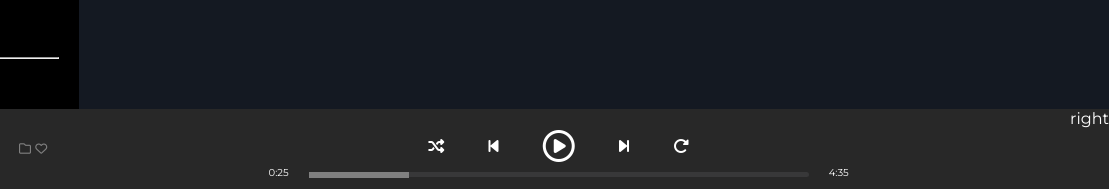
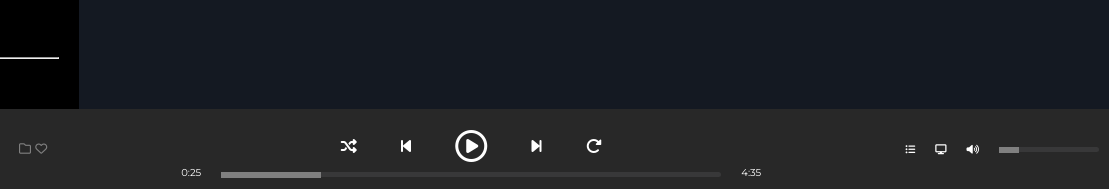
Before and after one commit to ChristianMazzaro/html-css-spotifyweb, a plain HTML site: page index.html in a window 1280 px wide. Shown: the part 611-800 px from the top of the page, 171-1280 px from the left. Drawn offline with Linux system fonts and the light colour scheme.

Commit message:
conclusione footer

```diff
--- a/css/debug.css
+++ b/css/debug.css
@@ -123,24 +123,24 @@ debug footer .container .player-container .music-player > div{
 }
 
 
-.debug .music-timing{
+debug .music-timing{
     justify-content: space-between;
     align-items: center;
 
 }
 
-.debug .central-bar{
+debug .central-bar{
     flex-direction: column;
     line-height: 3.125rem;
     align-items:center ;
 }
 
-.debug .central-bar div i{
+debug .central-bar div i{
     margin: 0 1.25rem;
 }
 
 
-#loading-bar{
+loading-bar{
     background-color:rgba(61, 61, 63, 0.76);;
     width: 500px;
     height: 5px;
@@ -148,14 +148,37 @@ debug footer .container .player-container .music-player > div{
     align-self: center;
   }
 
-  #loading-bar > hr{
+  loading-bar > hr{
     border:
     3px solid gray;
     width: 20%;
   }
 
-  .debug .minutes{
+  debug .minutes{
     align-self:flex-end;
     margin: .625rem 1.25rem;
     font-size: .625rem  ;
   }
+
+  .volume{
+    align-items: center;
+  }
+
+  .volume > * {
+    margin: 0 10px;
+  }
+
+  #volume-bar{
+    background-color:rgba(61, 61, 63, 0.76);;
+    width: 100px;
+    height: 5px;
+    border-radius:.3125rem;
+    align-self: center;
+    display: inline-block;
+  }
+
+  #volume-bar > hr{
+    border:
+    3px solid gray;
+    width: 20%;
+  }
--- a/css/style.css
+++ b/css/style.css
@@ -198,3 +198,26 @@ FOOTER
     margin: .625rem 1.25rem;
     font-size: .625rem  ;
   }
+
+  .volume{
+    align-items: center;
+  }
+
+  .volume > * {
+    margin: 0 10px;
+  }
+
+  #volume-bar{
+    background-color:rgba(61, 61, 63, 0.76);;
+    width: 100px;
+    height: 5px;
+    border-radius:.3125rem;
+    align-self: center;
+    display: inline-block;
+  }
+
+  #volume-bar > hr{
+    border:
+    3px solid gray;
+    width: 20%;
+  }
--- a/index.html
+++ b/index.html
@@ -241,11 +241,17 @@
                         <div class="central-bar flexbox">
 
                             <div class="player-buttons">
+
                                 <i class="fa-solid fa-shuffle"></i>
+
                                 <i class="fa-solid fa-backward-step"></i>
+
                                 <i class="fa-regular fa-circle-play fa-2xl"></i>
+
                                 <i class="fa-solid fa-forward-step"></i>
+
                                 <i class="fa-solid fa-rotate-right"></i>
+
                             </div>
 
                             <div id="loading-bar">
@@ -258,7 +264,22 @@
 
                     </div>
 
-                    <div>right</div>
+                    <div class="flexbox volume">
+
+                        <i class="fa-solid fa-list-ul fa-2xs"></i>
+
+                        <i class="fa-solid fa-display fa-2xs"></i>
+
+                        <i class="fa-solid fa-volume-high fa-2xs"></i>
+
+                        <div id="volume-bar">
+
+                            <hr>
+
+                        </div>
+
+
+                    </div>
 
                 </div>
 
```
